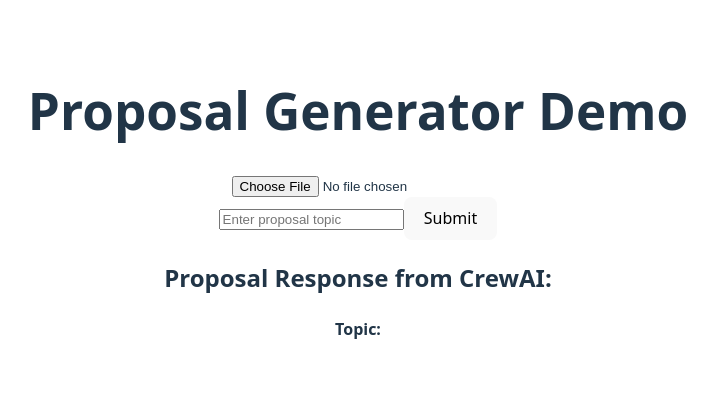
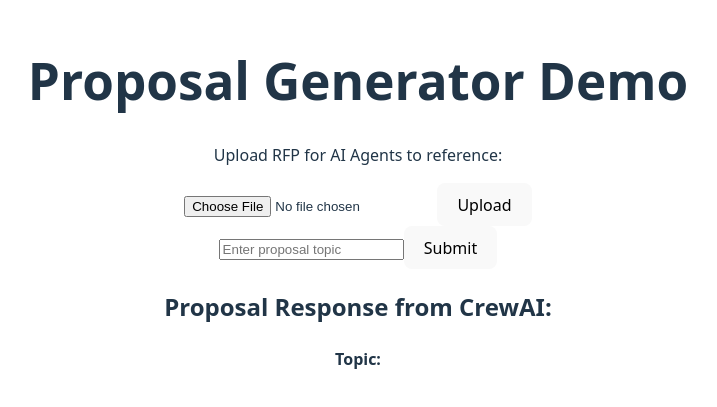
Before and after one commit to kbrown112/demo-proposal-generator, a React (Vite) app in the folder frontend/: page / in a window 1280 px wide. Shown: the part 195-602 px from the top of the page, without its empty margins (282-999 px from the left). Built offline with nearby package versions, Linux system fonts and the light colour scheme.

Commit message:
small edits

```diff
--- a/frontend/src/components/FileUploader.tsx
+++ b/frontend/src/components/FileUploader.tsx
@@ -33,13 +33,9 @@
 
     return (
         <div>
+            <p>Upload RFP for AI Agents to reference:</p>
             <input type="file" onChange={handleFileChange} />
-            {file && (
-                <p>File name: {file.name}</p>
-            )}
-            {file && status !== "uploading" &&
-                <button onClick={handleFileUpload}>Upload</button>
-            }
+            <button onClick={handleFileUpload}>Upload</button>
 
             {status === "success" && (
                 <p>File uploaded successfully!</p>
```
